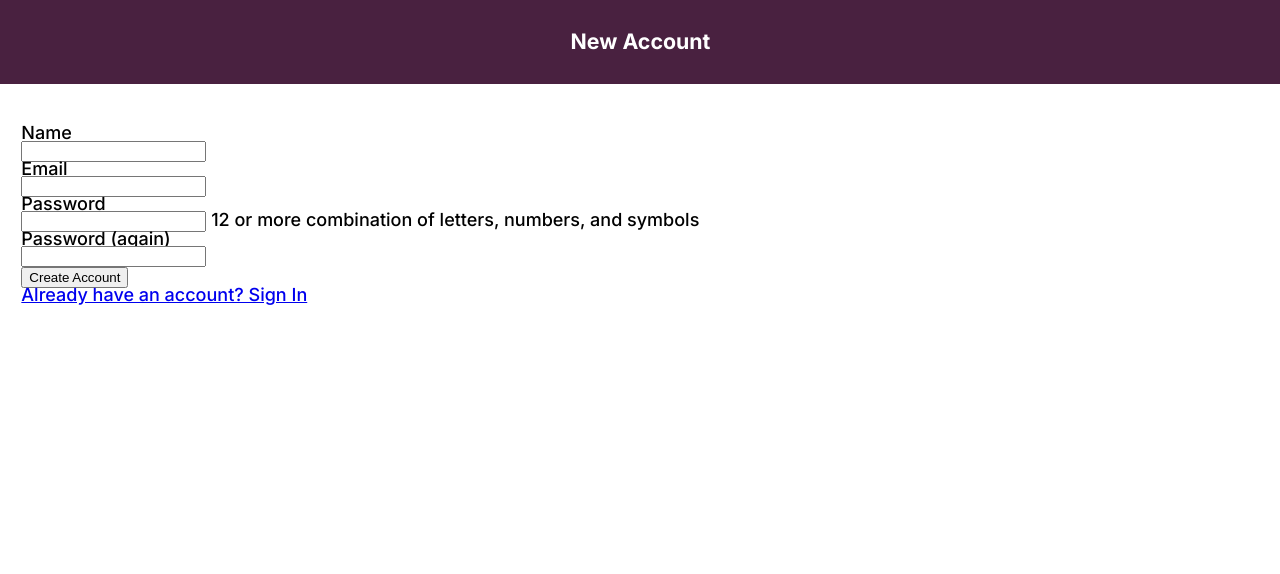
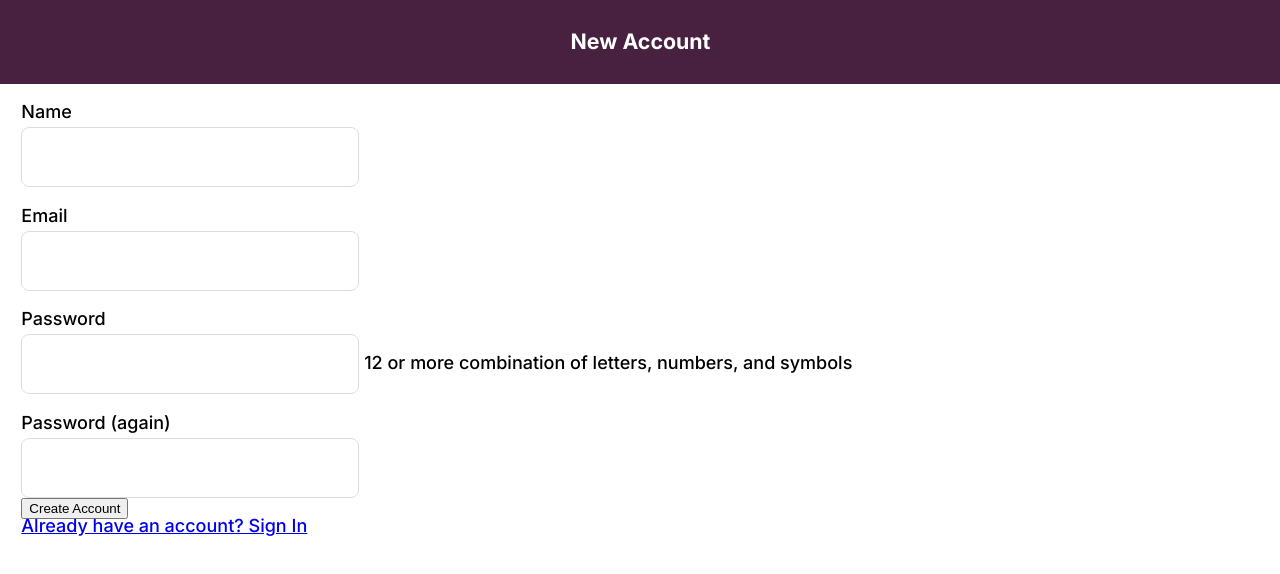
Before and after one commit to atparkweb/matching_mocks, a plain HTML site: page index.html in a window 1280 px wide. Drawn offline with Linux system fonts and the light colour scheme.

Commit message:
Add form control styles

```diff
--- a/style.css
+++ b/style.css
@@ -11,9 +11,10 @@ body {
 }
 
 .main {
-  padding: 1.333333333rem;
+  padding: 0 1.333333333rem 1.333333333rem;
 }
 
+/* Header */
 .header {
   background-color: #492140;
   color: #fff;
@@ -27,6 +28,25 @@ body {
   font-weight: 700;
 }
 
+.form__control {
+  margin-top: 1.333333333rem
+}
+
+/* Form */
 .form__control label {
   display: block;
+  margin-bottom: 0.5rem;
 }
+.form__control input {
+  border: 1px solid #263238;
+  border-radius: 8px;
+  opacity: 0.16;
+  height: 56px;
+  width: 332px;
+}
+.form__control-error {
+  color: #F8380D;
+  display: block;
+  font-size: 0.666666667rem;
+  margin-top: 0.5rem;
+}
```
